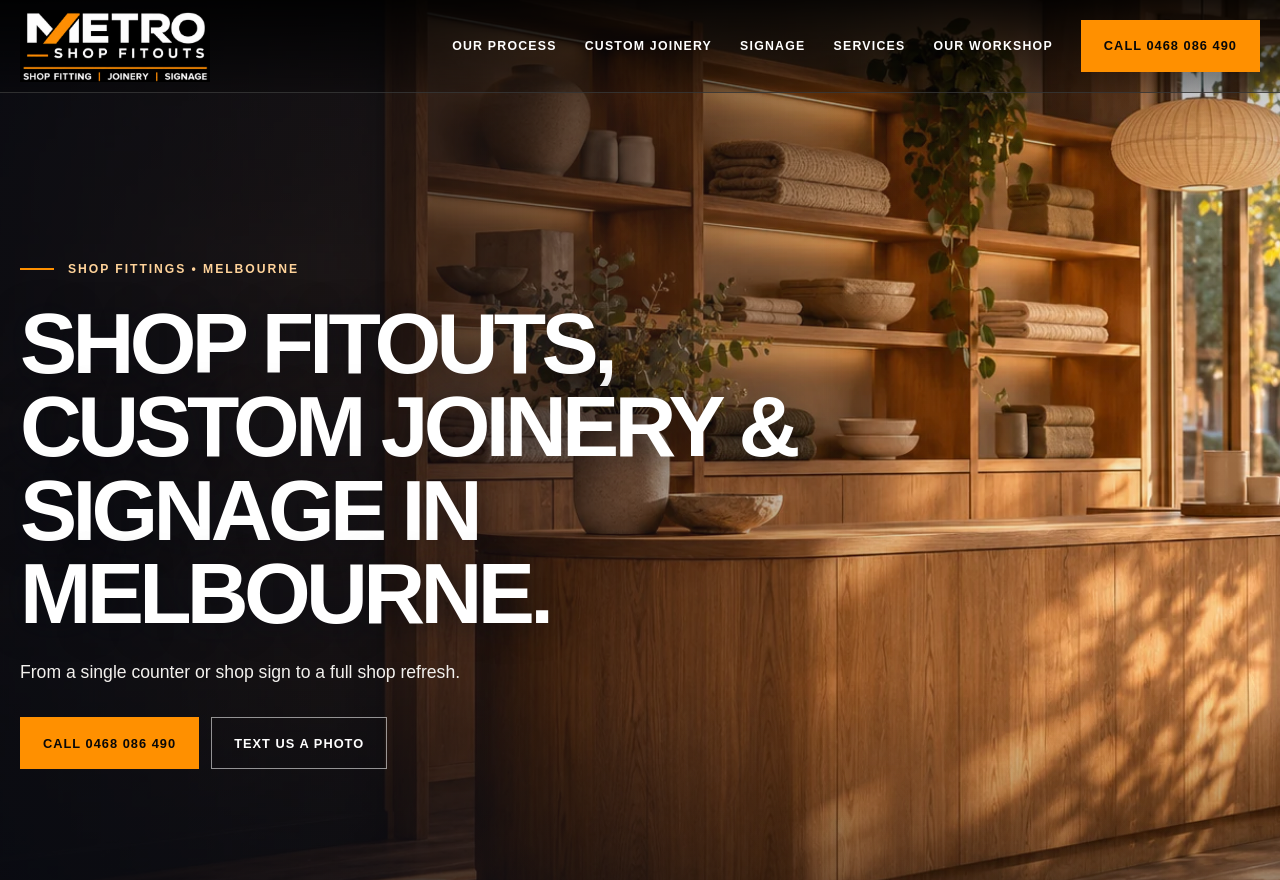
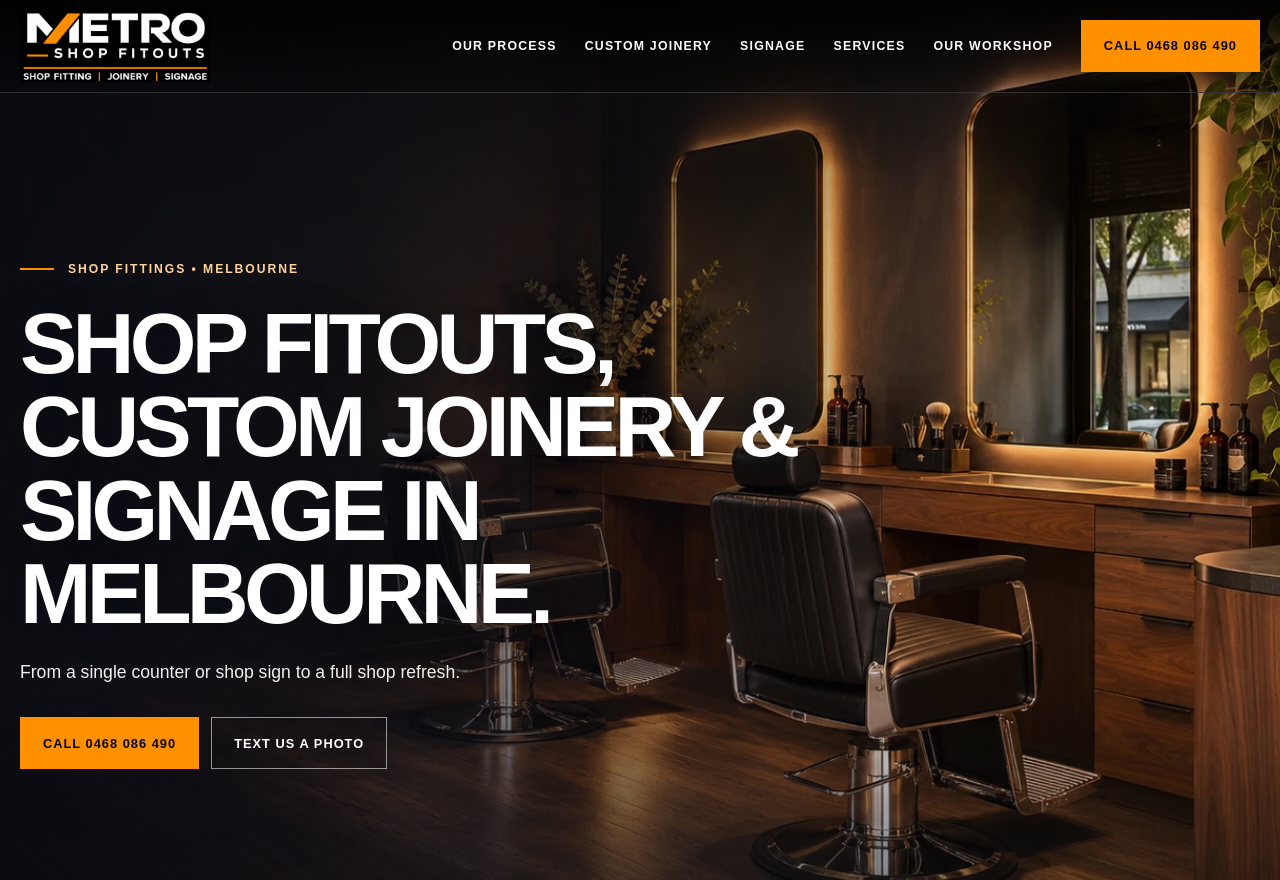
Before and after one commit to nuhrahman13-boop/eliteshopfitouts.com.au, a plain HTML site: page index.html in a window 1280 px wide. Shown: the top 880 px of the page. Drawn offline with Linux system fonts and the light colour scheme.

Commit message:
Use barbershop joinery concept for homepage hero

```diff
--- a/index.html
+++ b/index.html
@@ -50,7 +50,7 @@
 <body>
   <header id="header"><nav class="wrap"><a href="#top" aria-label="Metro Shop Fitouts home"><img class="logo" src="metro-logo.png" alt="Metro Shop Fitouts"></a><div class="navlinks" id="navlinks"><a href="#process">Our Process</a><a href="#joinery">Custom Joinery</a><a href="#signage">Signage</a><a href="#services">Services</a><a href="#workshop">Our Workshop</a><a class="btn" href="tel:0468086490">Call 0468 086 490</a></div><button class="menu" id="menu" aria-expanded="false" aria-controls="navlinks">MENU</button></nav></header>
   <main id="top">
-    <section class="hero"><img class="hero-photo" src="metro-retail-concept.webp" alt="" fetchpriority="high" width="1672" height="941"><div class="wrap hero-content"><p class="eyebrow">Shop fittings • Melbourne</p><h1>Shop fitouts, custom joinery &amp; signage in Melbourne.</h1><p class="hero-copy">From a single counter or shop sign to a full shop refresh.</p><div class="actions"><a class="btn" href="tel:0468086490">Call 0468 086 490</a><a class="btn ghost" href="sms:+61468086490">Text us a photo</a></div></div><a class="hero-scroll" href="#services" aria-label="Scroll to services"></a><small class="hero-image-credit">Concept image</small></section>
+    <section class="hero"><img class="hero-photo" src="metro-barbershop-concept.webp" alt="" fetchpriority="high" width="1672" height="941"><div class="wrap hero-content"><p class="eyebrow">Shop fittings • Melbourne</p><h1>Shop fitouts, custom joinery &amp; signage in Melbourne.</h1><p class="hero-copy">From a single counter or shop sign to a full shop refresh.</p><div class="actions"><a class="btn" href="tel:0468086490">Call 0468 086 490</a><a class="btn ghost" href="sms:+61468086490">Text us a photo</a></div></div><a class="hero-scroll" href="#services" aria-label="Scroll to services"></a><small class="hero-image-credit">Concept image</small></section>
     <section class="services" id="services">
       <div class="wrap">
         <h2>What can we make for your shop?</h2>
```
Also changed, not shown: metro-barbershop-concept.webp (added), metro-retail-concept.webp (deleted).
